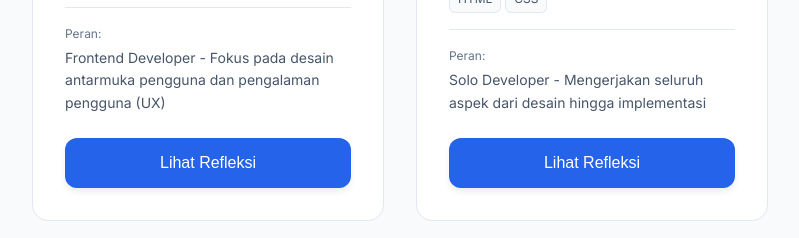
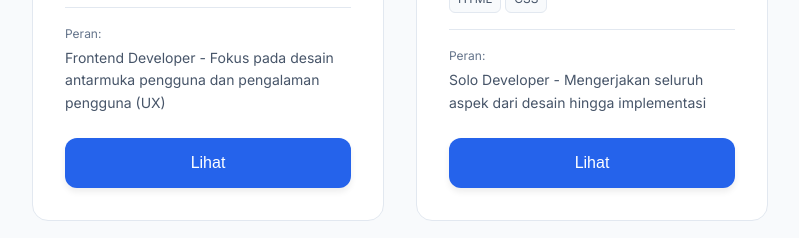
Before and after one commit to aryaintarann/savio-portfolio, a Next.js app: page / in a window 1280 px wide. Shown: the part 3320-3558 px from the top of the page, without its empty margins (240-1039 px from the left). Built offline with nearby package versions, Linux system fonts and the light colour scheme.

Commit message:
refactor: update ProjectsSection - simplify reflection labels

```diff
--- a/src/components/ProjectsSection.tsx
+++ b/src/components/ProjectsSection.tsx
@@ -59,7 +59,7 @@ export default function ProjectsSection() {
                                 className={`btn btn-primary ${styles.reflectionBtn}`}
                                 onClick={() => openModal(project)}
                             >
-                                Lihat Refleksi
+                                Lihat
                             </button>
                         </div>
                     ))}
@@ -86,14 +86,13 @@ export default function ProjectsSection() {
 
                         <div className={styles.reflectionContent}>
                             <h4 className={styles.reflectionTitle}>
-                                Refleksi: What – So What – Now What
+                                Tentang Project :
                             </h4>
 
                             {/* What */}
                             <div className={styles.reflectionItem}>
                                 <div className={styles.reflectionHeader}>
                                     <span className={styles.reflectionIcon}>1</span>
-                                    <h5 className={styles.reflectionLabel}>What</h5>
                                     <span className={styles.reflectionSubtitle}>
                                         Apa yang dikerjakan?
                                     </span>
@@ -107,7 +106,6 @@ export default function ProjectsSection() {
                             <div className={styles.reflectionItem}>
                                 <div className={styles.reflectionHeader}>
                                     <span className={styles.reflectionIcon}>2</span>
-                                    <h5 className={styles.reflectionLabel}>So What</h5>
                                     <span className={styles.reflectionSubtitle}>
                                         Apa yang dipelajari?
                                     </span>
@@ -121,7 +119,6 @@ export default function ProjectsSection() {
                             <div className={styles.reflectionItem}>
                                 <div className={styles.reflectionHeader}>
                                     <span className={styles.reflectionIcon}>3</span>
-                                    <h5 className={styles.reflectionLabel}>Now What</h5>
                                     <span className={styles.reflectionSubtitle}>
                                         Rencana selanjutnya?
                                     </span>
```
